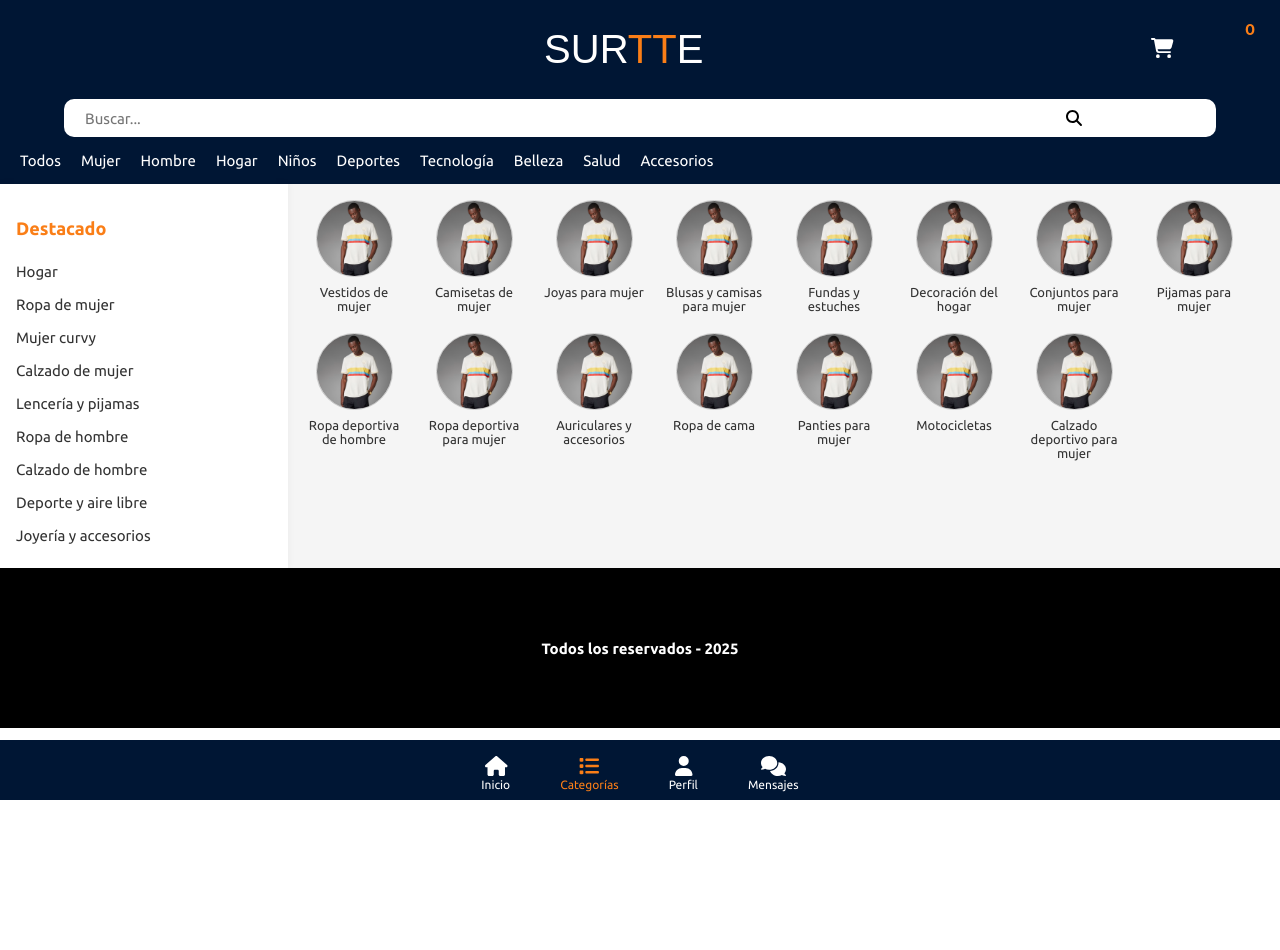
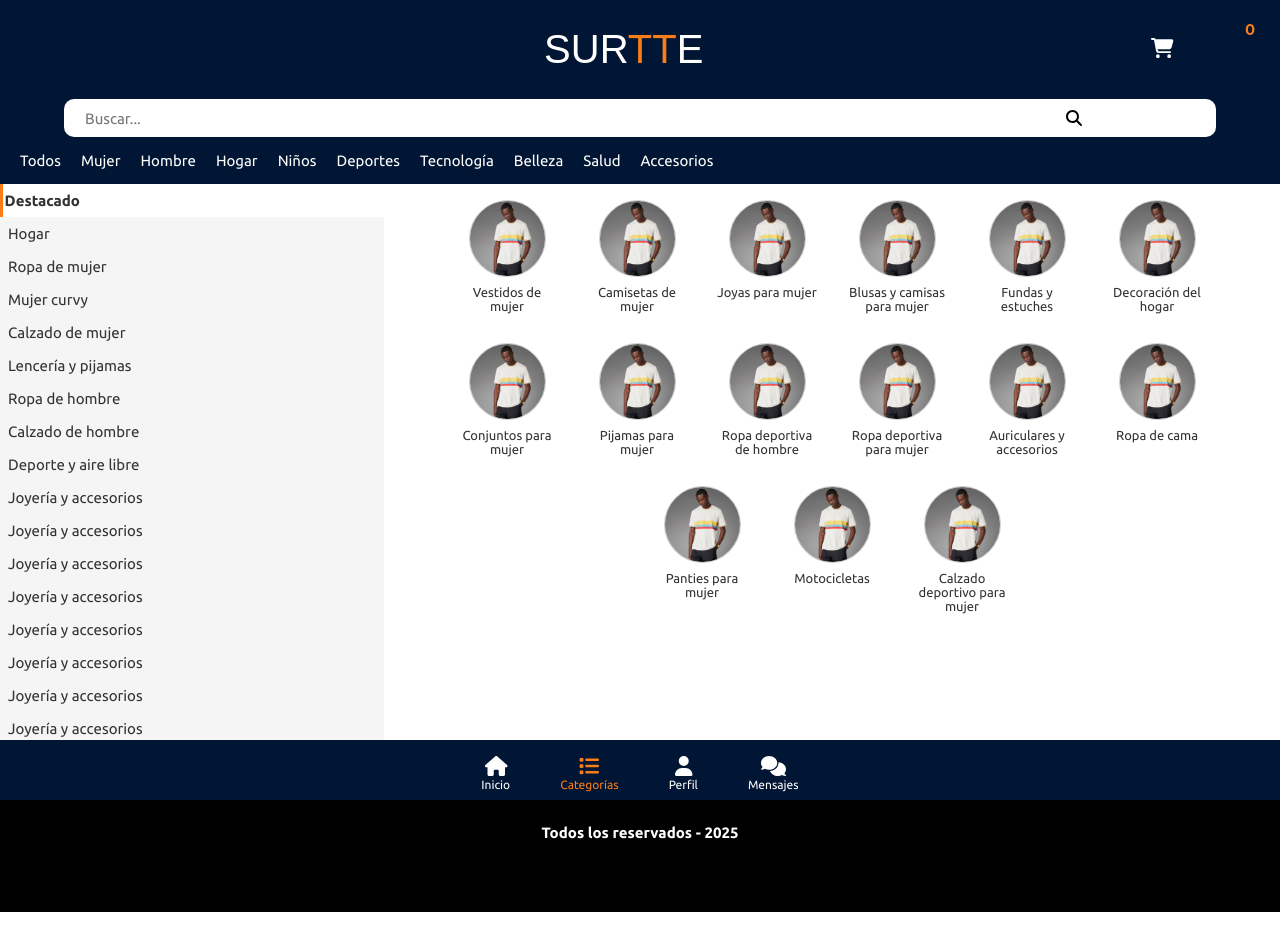
Before and after one commit to andres0v13d0/surtte, a React (Create React App) app in the folder frontend/: page /categories in a window 1280 px wide. Before the commit the page ends 800 px from the top, so only its background shows below. Built offline with nearby package versions, Linux system fonts and the light colour scheme; a web font is replaced by a local one.

Commit message:
Agregacion de estilos

```diff
--- a/frontend/src/components/Footer.css
+++ b/frontend/src/components/Footer.css
@@ -7,6 +7,7 @@
     height: 20vh;
     align-items: center;
     font-weight: normal;
+    margin-bottom: 40px;
 }
 
 .footer #h-footer{
--- a/frontend/src/pages/AddProduct.css
+++ b/frontend/src/pages/AddProduct.css
@@ -89,22 +89,31 @@
     cursor: pointer;
   }
 
+  .step button.number-image{
+    margin-top: -160px;
+  }
+
   .image-preview-container {
     display: flex;
     flex-wrap: wrap;
-    gap: 25px;
+    gap: 30px;
     margin: 10px 20px;
+    justify-content: space-around;
   }
 
   .preview-box {
-    width: 100px;
-    height: 100px;
+    width: 150px;
+    height: 150px;
     border-radius: 8px;
     overflow: hidden;
     border: 1px solid #ccc;
     display: flex;
     justify-content: center;
     align-items: center;
+  }
+
+  .preview-box.empty{
+    border: none;
   }
 
   .preview-box img {
--- a/frontend/src/pages/AddProduct.js
+++ b/frontend/src/pages/AddProduct.js
@@ -16,8 +16,8 @@ const AddProduct = () => {
 
     const handleImageUpload = (event) => {
         const files = Array.from(event.target.files);
-        if (files.length + images.length > 5) {
-            alert('Puedes subir hasta 5 imágenes máximo.');
+        if (files.length + images.length > 6) {
+            alert('Puedes subir hasta 6 imágenes máximo.');
             return;
         }
 
@@ -56,12 +56,15 @@ const AddProduct = () => {
                             </div>
                             <div className="image-preview-container">
                                 {previews.map((src, index) => (
+                                    <>
                                         <div key={index} className="preview-box">
                                             <img src={src} alt={`preview-${index}`} />
                                         </div>
+                                    </>
                                 ))}
 
-                                {images.length < 5 && (
+                                {images.length < 6 && (
+                                    <>
                                         <div className="preview-box" onClick={() => document.getElementById('hidden-file-input').click()}>
                                             <span className="add-image">
                                                 <FontAwesomeIcon icon={faPlus} />
@@ -75,10 +78,20 @@ const AddProduct = () => {
                                                 style={{ display: 'none' }}
                                             />
                                         </div>
+                                        <div className="preview-box empty">
+
+                                        </div>
+                                    </>
                                 )}
 
                             </div>
-                            <button type="button" onClick={() => goToStep(1)}>Siguiente</button>
+                            <button
+                                type="button"
+                                className={images.length % 2 !== 0 ? 'number-image' : ''}
+                                onClick={() => goToStep(1)}
+                            >
+                                Siguiente
+                            </button>
                         </div>
                     )}
 
--- a/frontend/src/pages/Categories.css
+++ b/frontend/src/pages/Categories.css
@@ -2,14 +2,24 @@
     display: flex;
     background-color: #f5f5f5;
     font-family: 'Ubuntu', sans-serif;
-    height: auto;
+    height: 71vh;
+    overflow: hidden;
   }
 
   .sidebar {
-    width: 20%;
-    padding: 1rem;
-    background-color: #ffffff;
+    width: 30%;
     box-shadow: 0 0 8px rgba(0, 0, 0, 0.05);
+  }
+
+  .sidebar, .categories-main {
+    overflow-y: auto;
+    -ms-overflow-style: none;
+    scrollbar-width: none;
+  }
+
+  .sidebar::-webkit-scrollbar,
+  .categories-main::-webkit-scrollbar {
+    display: none;
   }
 
   .sidebar h3 {
@@ -25,14 +35,22 @@
   }
 
   .sidebar ul li {
-    padding: 0.5rem 0;
+    padding: 0.5rem;
     font-size: 15px;
     color: #333;
+  }
+
+  .sidebar #selected-cat{
+    background-color: white;
+    font-weight: 600;
+    border-left: solid 3px #fa7e17;
+    padding: 0.5rem 0.1rem;
   }
 
   .categories-main {
     flex: 1;
     padding: 1rem;
+    background-color: #ffffff;
   }
 
   .main-title {
@@ -44,7 +62,8 @@
   .category-grid {
     display: flex;
     flex-wrap: wrap;
-    gap: 20px;
+    gap: 30px;
+    justify-content: center;
   }
 
   .category-item {
--- a/frontend/src/pages/Categories.js
+++ b/frontend/src/pages/Categories.js
@@ -1,4 +1,4 @@
-import React from 'react';
+import React, { useState } from 'react';
 import Header from '../components/Header';
 import NavInf from '../components/NavInf';
 import Footer from '../components/Footer';
@@ -22,23 +22,46 @@ const categories = [
     "Calzado deportivo para mujer"
 ];
 
+const sidebarItems = [
+    "Destacado",
+    "Hogar",
+    "Ropa de mujer",
+    "Mujer curvy",
+    "Calzado de mujer",
+    "Lencería y pijamas",
+    "Ropa de hombre",
+    "Calzado de hombre",
+    "Deporte y aire libre",
+    "Joyería y accesorios",
+    "Joyería y accesorios",
+    "Joyería y accesorios",
+    "Joyería y accesorios",
+    "Joyería y accesorios",
+    "Joyería y accesorios",
+    "Joyería y accesorios",
+    "Joyería y accesorios",
+    "Joyería y accesorios",
+    "Joyería y accesorios"
+];
+
 const Categories = () => {
+    const [selected, setSelected] = useState("Destacado");
+
     return (
         <>
             <Header />
             <div className="categories-container">
                 <aside className="sidebar">
-                    <h3>Destacado</h3>
                     <ul>
-                        <li>Hogar</li>
-                        <li>Ropa de mujer</li>
-                        <li>Mujer curvy</li>
-                        <li>Calzado de mujer</li>
-                        <li>Lencería y pijamas</li>
-                        <li>Ropa de hombre</li>
-                        <li>Calzado de hombre</li>
-                        <li>Deporte y aire libre</li>
-                        <li>Joyería y accesorios</li>
+                        {sidebarItems.map((item, i) => (
+                            <li
+                                key={i}
+                                id={selected === item ? 'selected-cat' : undefined}
+                                onClick={() => setSelected(item)}
+                            >
+                                {item}
+                            </li>
+                        ))}
                     </ul>
                 </aside>
                 <section className="categories-main">
```
Lines whose indentation alone changed are shown as unchanged.
